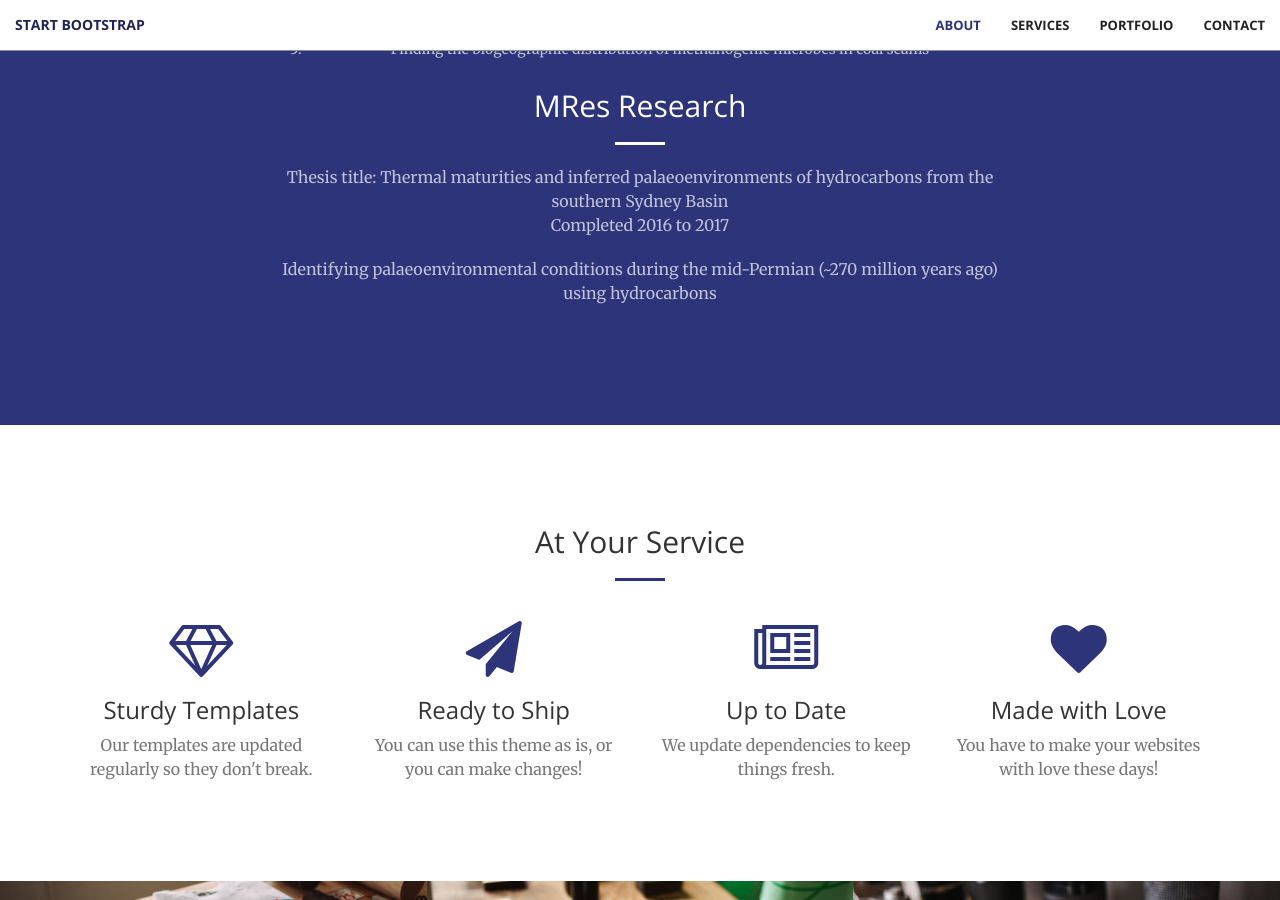
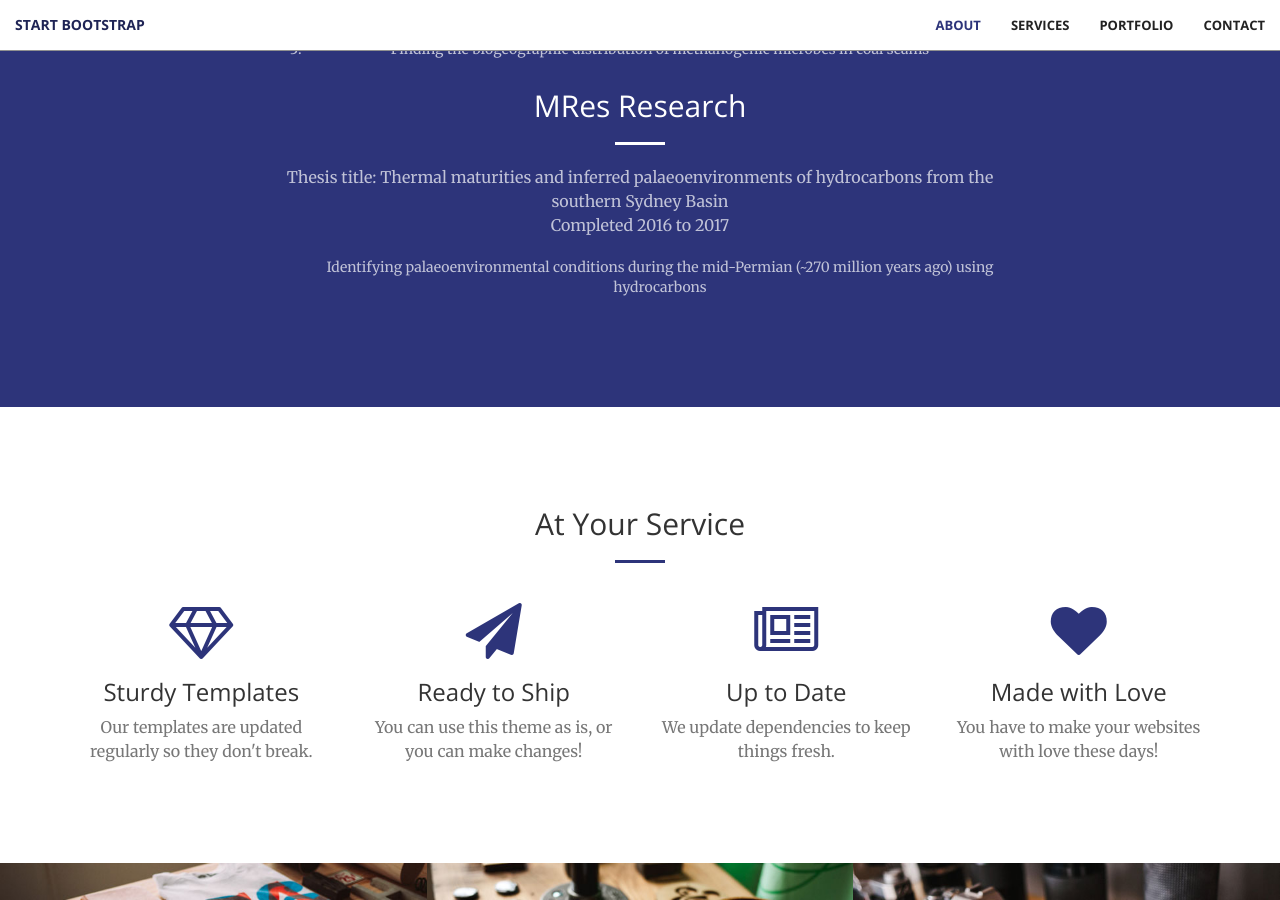
Before and after one commit to bronwyncc/homepage, a Jekyll site: the page built from index.html, in a window 1280 px wide and 900 px high, scrolled down 1269 px. Built offline with Jekyll 4.4.1, drawn with Linux system fonts in a browser that asks for light colours.

Commit message:
Update call-to-action.html

```diff
--- a/_includes/call-to-action.html
+++ b/_includes/call-to-action.html
@@ -22,7 +22,7 @@
                 <h2 class="section-heading">MRes Research</h2>
                 <hr class="light">
                 <p class="text-faded">Thesis title: Thermal maturities and inferred palaeoenvironments of hydrocarbons from the southern Sydney Basin<br>Completed 2016 to 2017<p/>
-                <p class="text-faded">Identifying palaeoenvironmental conditions during the mid-Permian (~270 million years ago) using hydrocarbons</p>
+                <ol class="text-faded">Identifying palaeoenvironmental conditions during the mid-Permian (~270 million years ago) using hydrocarbons</ol>
             </div>
         </div>
     </div>
```
